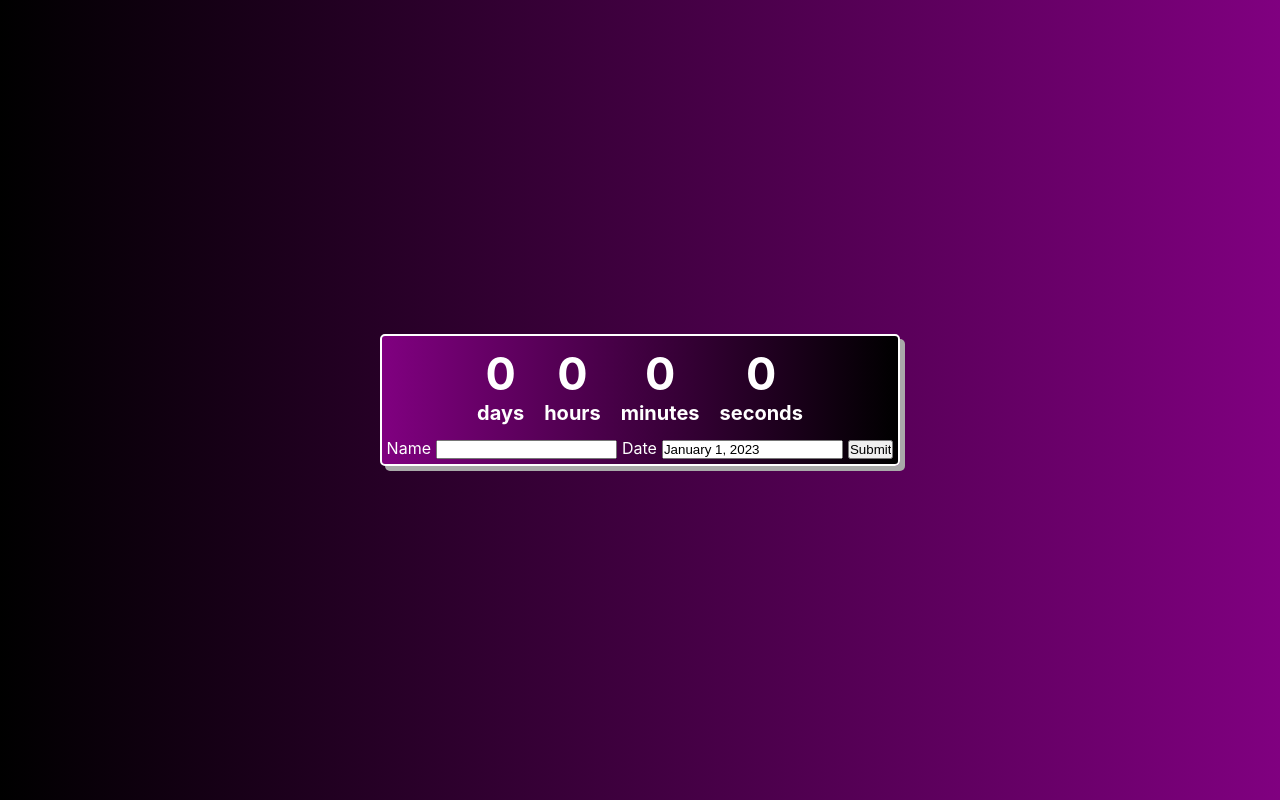
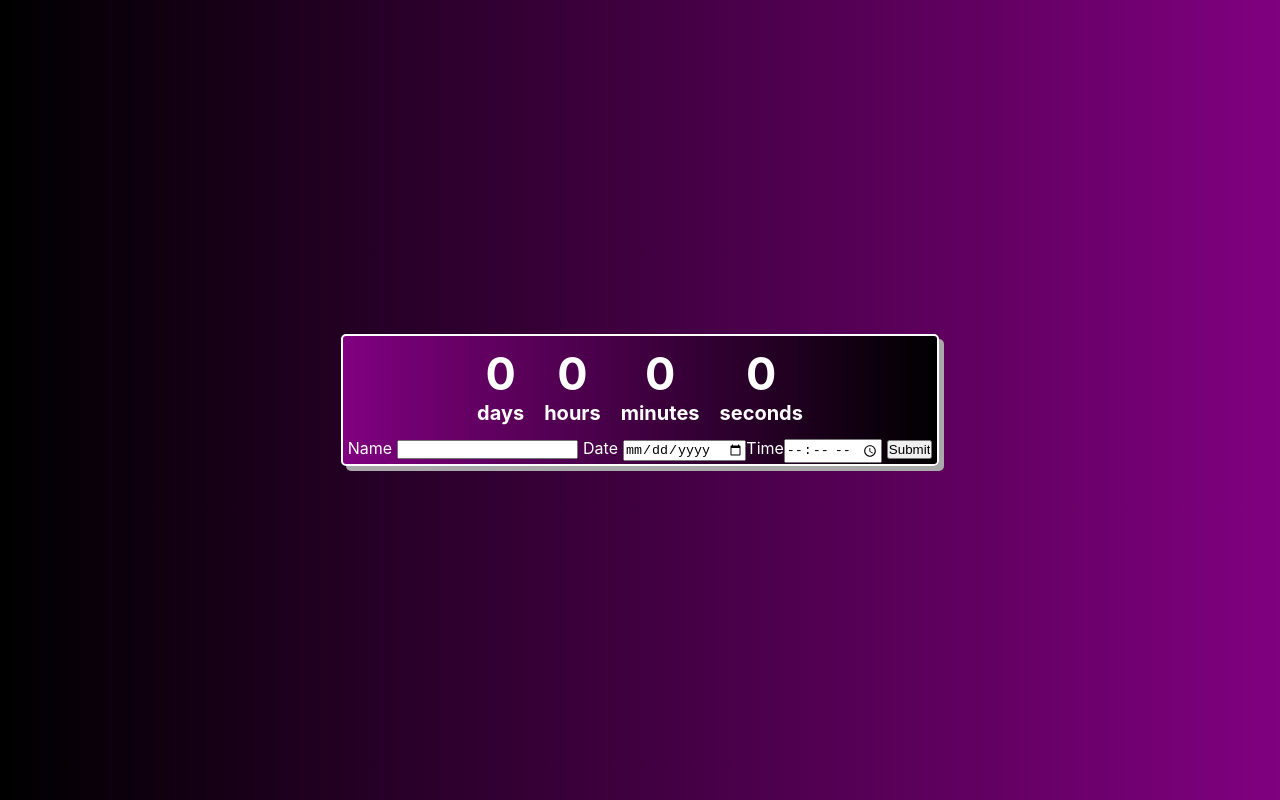
Before and after one commit to kevinszn23/countdown-timer, a React (Create React App) app in the folder countdown/: page / in a window 1280 px wide. Built offline with nearby package versions, Linux system fonts and the light colour scheme.

Commit message:
adding optional time input

```diff
--- a/countdown/src/components/Form.js
+++ b/countdown/src/components/Form.js
@@ -9,6 +9,8 @@ export default function Form(props) {
   const [seconds, setSeconds] = useState(0);
   const [inputDate, setInputDate] = useState("January 1, 2023");
   const [date, setDate] = useState(inputDate);
+  const [time, setTime] = useState("");
+  const [inputTime, setInputTime] = useState("");
   let interval;
 
   useEffect(() => {
@@ -79,7 +81,7 @@ export default function Form(props) {
 
           <span className="timer-date">Date</span>
           <input
-            type="text"
+            type="date"
             required
             name="date"
             value={inputDate}
@@ -87,6 +89,13 @@ export default function Form(props) {
               setInputDate(e.target.value);
             }}
           />
+
+          <span>Time</span>
+          <input
+          type="time"
+          name="time"
+          />
+
         </label>
         <input type="Submit" value="Submit" className="timer-submit" />
       </form>
```
